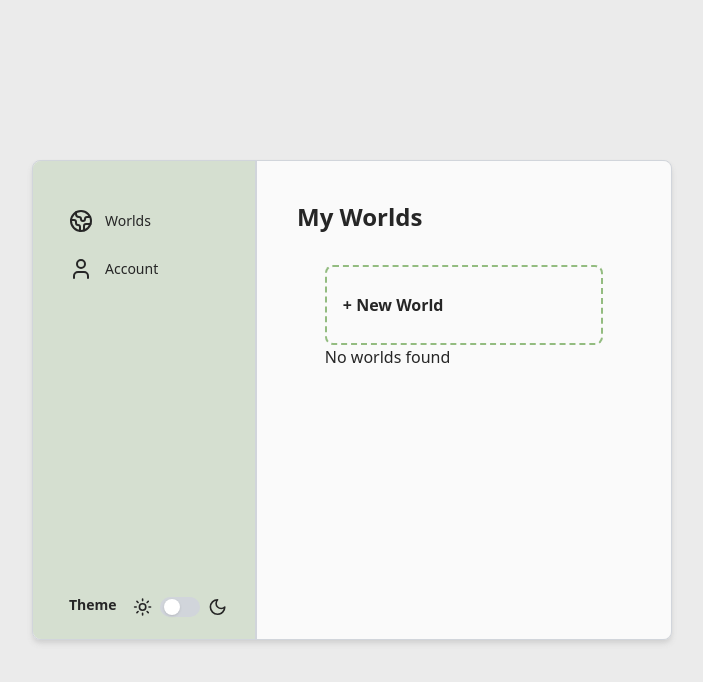
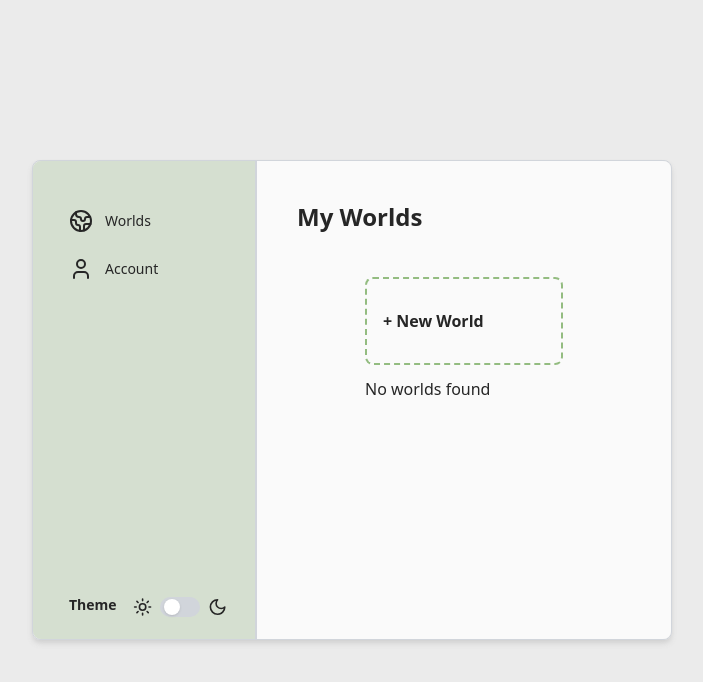
Before and after one commit to leximoon/ttrpg-notetaking-app, a Next.js app: page /panel/worlds in a window 1280 px wide. Shown: the top 682 px of the page, without its empty margins (288-991 px from the left). Built offline with nearby package versions, Linux system fonts and the light colour scheme.

Commit message:
added @hook path Improved styling of world list

```diff
--- a/src/app/globals.css
+++ b/src/app/globals.css
@@ -48,9 +48,6 @@ body,
         --card: 0 0% 20%;
         --border: 216 12% 18%;
     }
-}
-
-@layer base {
     * {
     }
     body {
@@ -66,4 +63,26 @@ body,
         @apply text-2xl;
         @apply font-bold;
     }
+
+    /* width */
+    ::-webkit-scrollbar {
+        width: 6px;
+        margin: 3px;
+    }
+
+    /* Track */
+    ::-webkit-scrollbar-track {
+        background: hsl(var(--background));
+        border-radius: 5px;
+    }
+
+    /* Handle */
+    ::-webkit-scrollbar-thumb {
+        background: hsl(var(--secondary));
+        border-radius: 24px;
+    }
+    /* To handle height for vertical scrollbar, you can control the thumb height */
+    ::-webkit-scrollbar-thumb {
+        max-height: 200px; /* Minimum height of the thumb handle */
+    }
 }
--- a/src/app/panel/worlds/_components/listElement/listElement.tsx
+++ b/src/app/panel/worlds/_components/listElement/listElement.tsx
@@ -1,19 +1,23 @@
 import { Map } from "lucide-react";
-
-interface ListElementProps {
+interface ListElementProps extends React.HTMLAttributes<HTMLLIElement> {
+    id: string;
     name: string;
     description: string;
     icon?: JSX.Element;
 }
 
 const ListElement = ({
+    id,
     name,
     description,
     icon = <Map />,
 }: ListElementProps) => {
     return (
         <>
-            <li className="flex items-center border py-2 my-3 cursor-pointer hover:bg-secondary/15">
+            <li
+                key={id}
+                className="flex items-center border py-2 mb-3 cursor-pointer hover:bg-secondary/15"
+            >
                 <div className="mx-4 text-text">{icon}</div>
                 <div className="flex flex-col font-semibold">
                     <span className="text-sm text-text">{name}</span>
--- a/src/app/panel/worlds/page.tsx
+++ b/src/app/panel/worlds/page.tsx
@@ -4,11 +4,13 @@ import WorldsList from "./_components/worldsList";
 export default function ControlPanelPage() {
     return (
         <>
-            <div className="w-full">
+            <div className="w-full h-full flex flex-col">
                 <h2 className="mb-8">My Worlds</h2>
-                <div className="flex flex-col items-center">
-                    <div className="w-10/12 h-20">
+                <div className="flex flex-col items-center flex-grow px-14">
+                    <div className="h-28 w-full p-3">
                         <NewWorldModal />
+                    </div>
+                    <div className="overflow-y-scroll flex-grow h-0 w-full px-3">
                         <WorldsList />
                     </div>
                 </div>
--- a/tsconfig.json
+++ b/tsconfig.json
@@ -20,7 +20,8 @@
         ],
         "paths": {
             "@/*": ["./src/*"],
-      "@components/*": ["./src/components/*"]
+            "@components/*": ["./src/components/*"],
+            "@hooks/*": ["./hooks/*"]
         }
     },
     "include": ["next-env.d.ts", "**/*.ts", "**/*.tsx", ".next/types/**/*.ts"],
```
Lines whose indentation alone changed are shown as unchanged.
